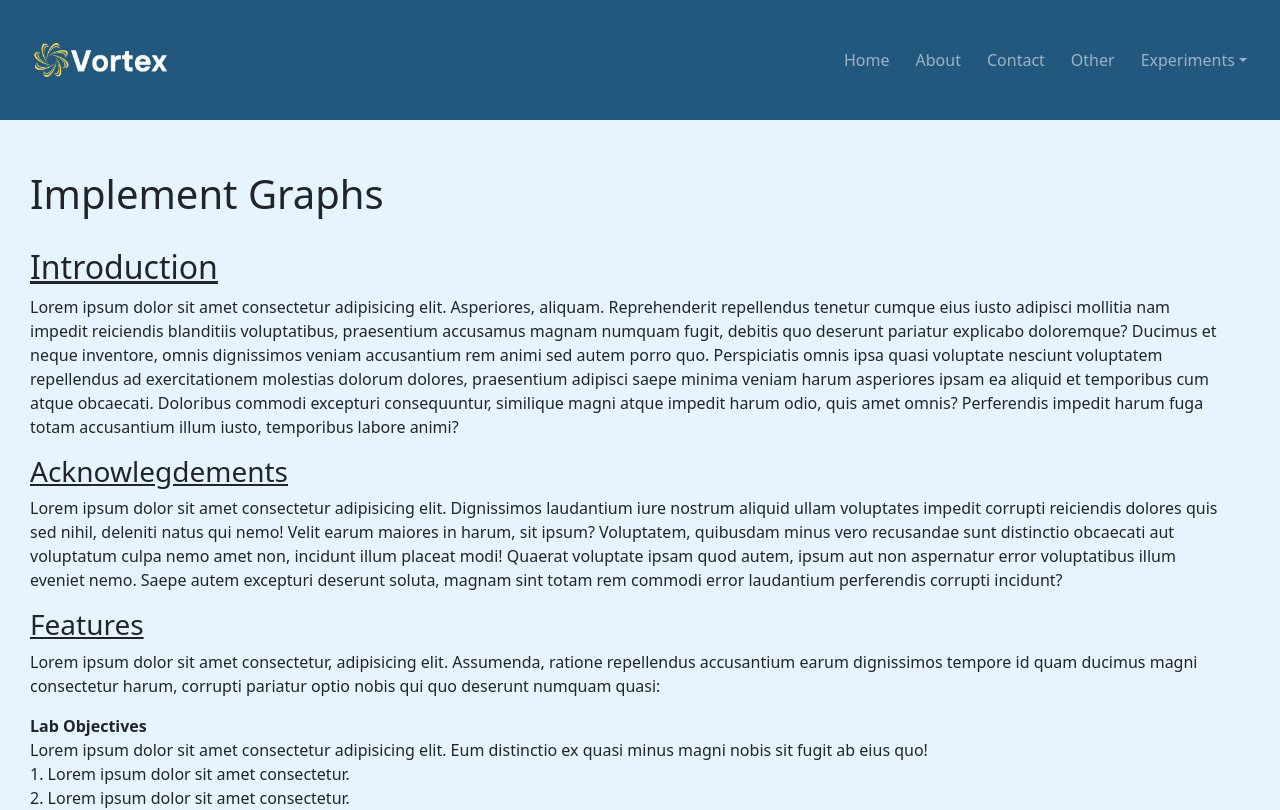
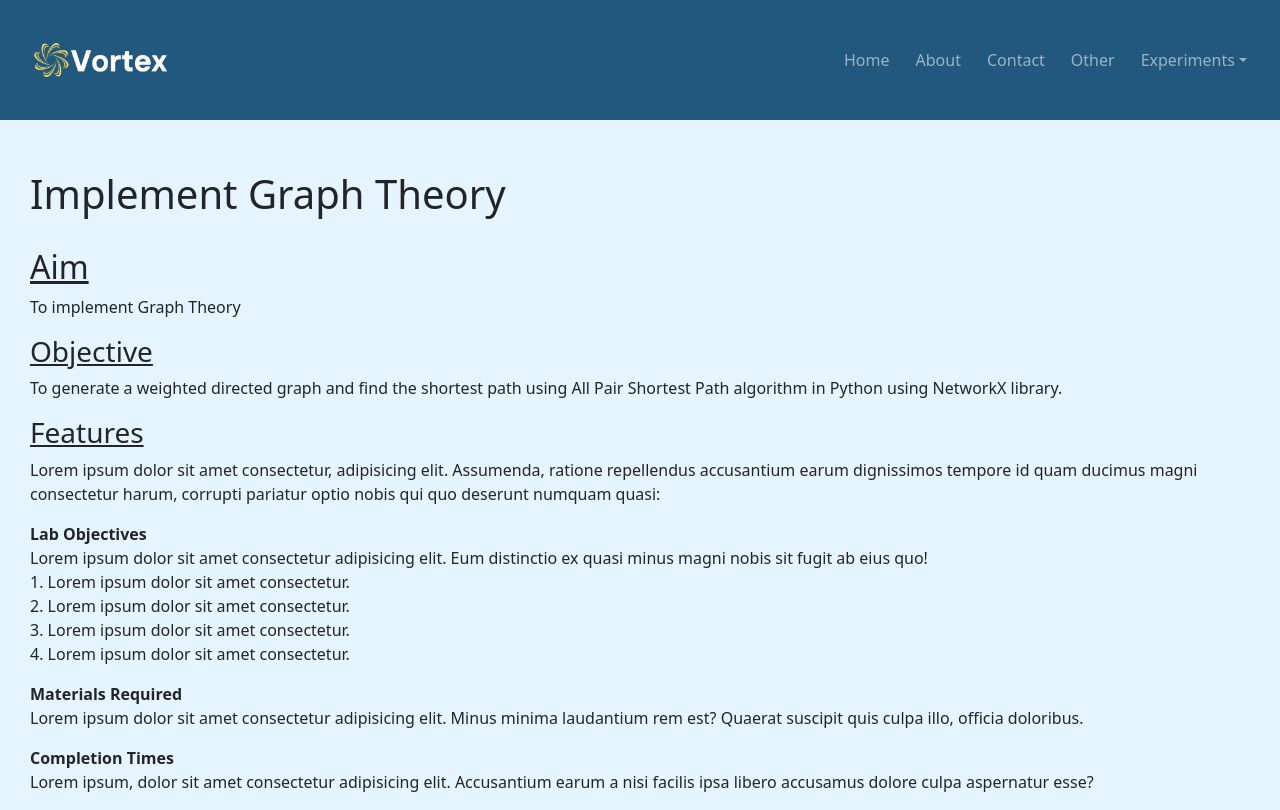
Before and after one commit to nisargshahh/vortex, a React (Create React App) app: page /lo-expts/expt2 in a window 1280 px wide. Shown: the top 810 px of the page. Built offline with nearby package versions, Linux system fonts and the light colour scheme.

Commit message:
Added aim and objectives for Experiment 2

```diff
--- a/src/components/Experiments/Expt2/Expt2.jsx
+++ b/src/components/Experiments/Expt2/Expt2.jsx
@@ -5,38 +5,19 @@ export default class Expt1 extends Component {
   render() {
     return (
       <div className="expt-template">
-        <h1 className="expt-heading">Implement Graphs</h1>
+        <h1 className="expt-heading">Implement Graph Theory</h1>
         <h2 className="expt-sub-heading">
-          <u>Introduction</u>
+          <u>Aim</u>
         </h2>
         <p>
-          Lorem ipsum dolor sit amet consectetur adipisicing elit. Asperiores,
-          aliquam. Reprehenderit repellendus tenetur cumque eius iusto adipisci
-          mollitia nam impedit reiciendis blanditiis voluptatibus, praesentium
-          accusamus magnam numquam fugit, debitis quo deserunt pariatur
-          explicabo doloremque? Ducimus et neque inventore, omnis dignissimos
-          veniam accusantium rem animi sed autem porro quo. Perspiciatis omnis
-          ipsa quasi voluptate nesciunt voluptatem repellendus ad exercitationem
-          molestias dolorum dolores, praesentium adipisci saepe minima veniam
-          harum asperiores ipsam ea aliquid et temporibus cum atque obcaecati.
-          Doloribus commodi excepturi consequuntur, similique magni atque
-          impedit harum odio, quis amet omnis? Perferendis impedit harum fuga
-          totam accusantium illum iusto, temporibus labore animi?
+          To implement Graph Theory
         </p>
 
         <h3 className="expt-sub-heading">
-          <u>Acknowlegdements</u>
+          <u>Objective</u>
         </h3>
         <p>
-          Lorem ipsum dolor sit amet consectetur adipisicing elit. Dignissimos
-          laudantium iure nostrum aliquid ullam voluptates impedit corrupti
-          reiciendis dolores quis sed nihil, deleniti natus qui nemo! Velit
-          earum maiores in harum, sit ipsum? Voluptatem, quibusdam minus vero
-          recusandae sunt distinctio obcaecati aut voluptatum culpa nemo amet
-          non, incidunt illum placeat modi! Quaerat voluptate ipsam quod autem,
-          ipsum aut non aspernatur error voluptatibus illum eveniet nemo. Saepe
-          autem excepturi deserunt soluta, magnam sint totam rem commodi error
-          laudantium perferendis corrupti incidunt?
+         To generate a weighted directed graph and find the shortest path using All Pair Shortest Path algorithm in Python using NetworkX library.
         </p>
 
         <h3 className="expt-sub-heading">
```
